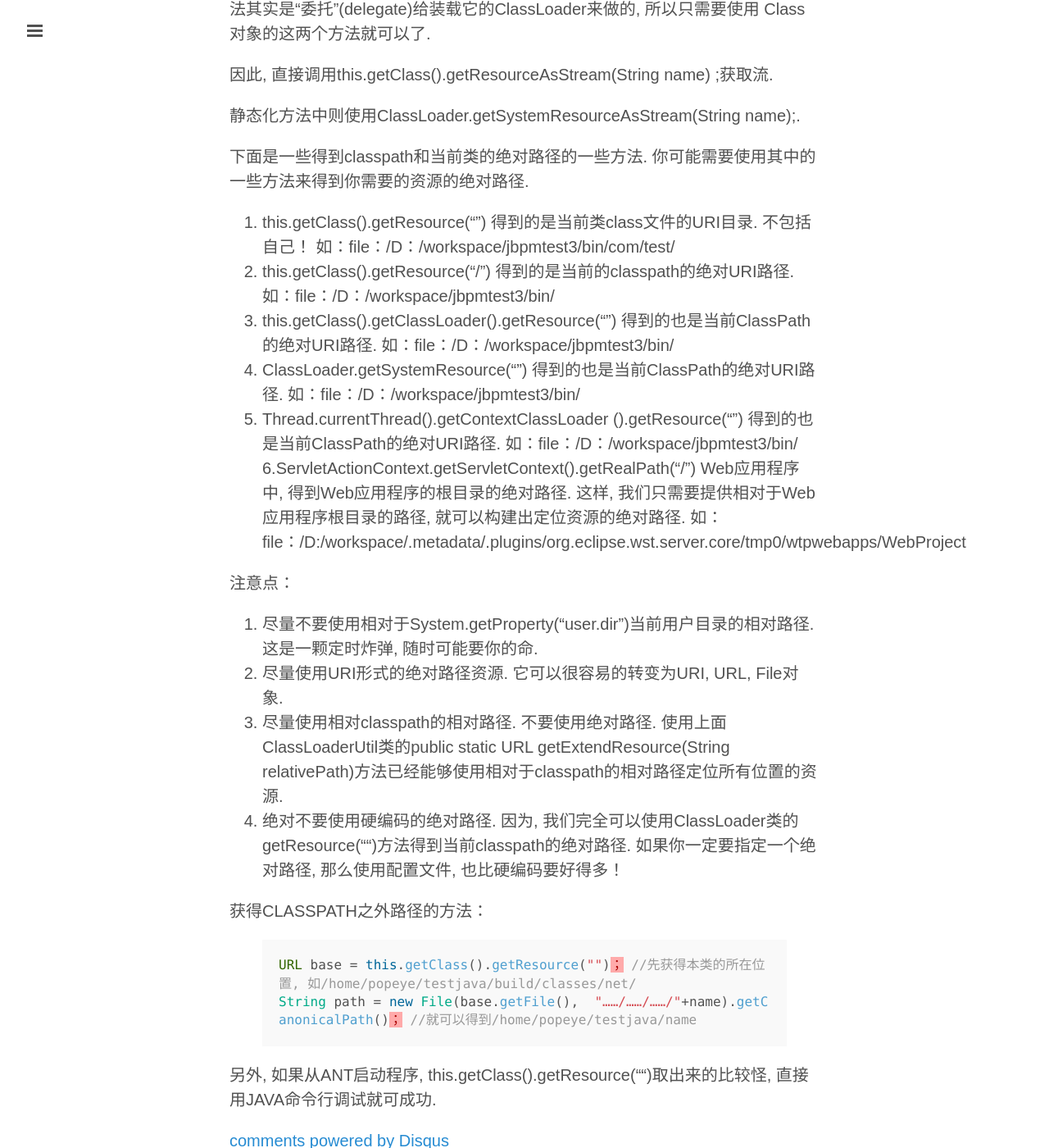
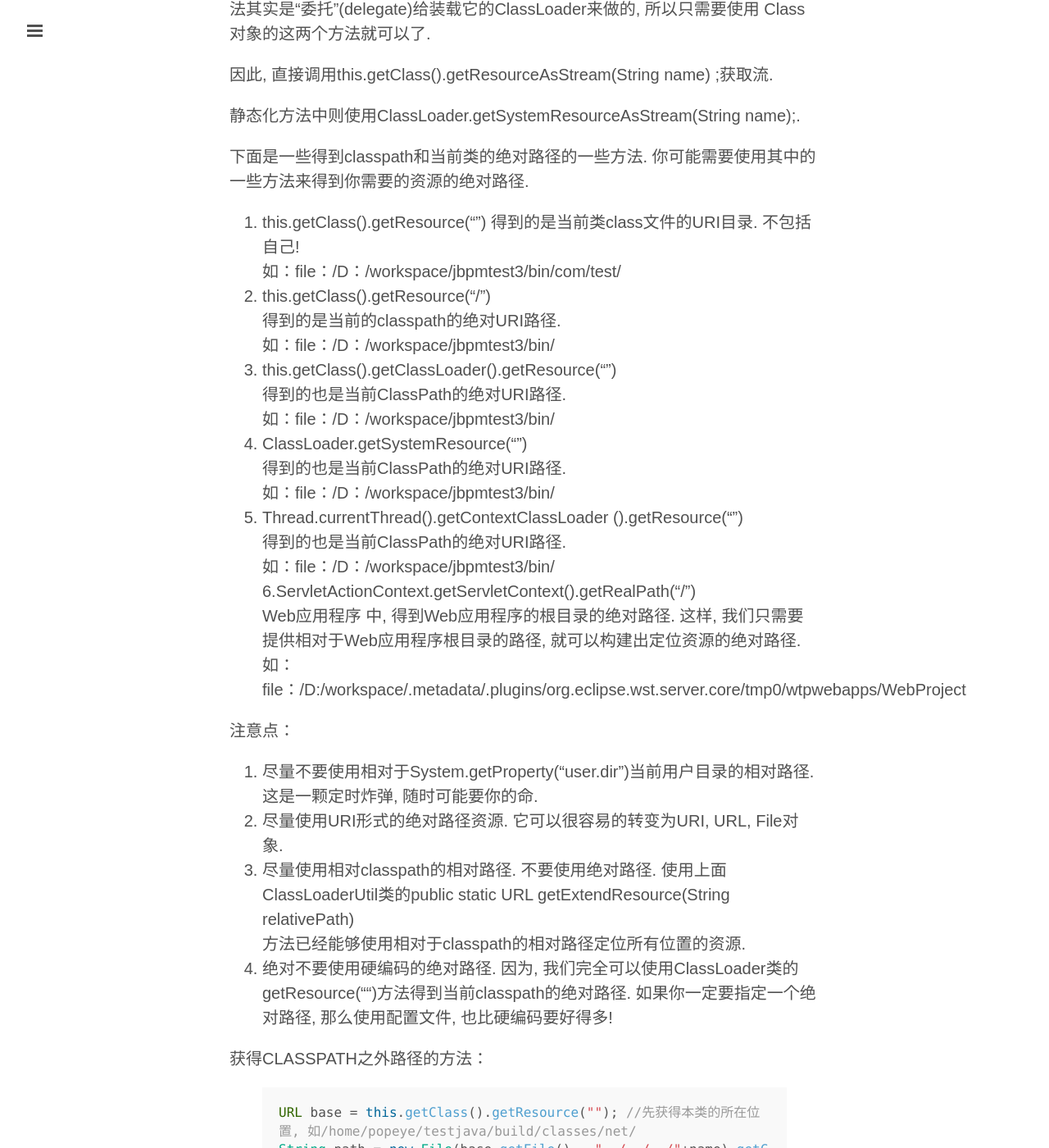
Before and after one commit to clarkdo/clarkdo.github.com, a Jekyll site: the page built from _posts/2014-10-09-41.md, in a window 1280 px wide and 1400 px high, scrolled down 596 px. Shown: the whole window at 82% size. Built offline with Jekyll 4.4.1, drawn with Linux system fonts in a browser that asks for light colours; Markdown is read by kramdown in place of the engine named in the settings; comment, search, counter and statistics services are not loaded.

```diff
--- a/_posts/2014-10-09-41.md
+++ b/_posts/2014-10-09-41.md
@@ -23,36 +23,36 @@ ClassLoader 提供了两个方法用于从装载的类路径中取得资源：
 下面是一些得到classpath和当前类的绝对路径的一些方法. 你可能需要使用其中的一些方法来得到你需要的资源的绝对路径.<br/>
 
 1. this.getClass().getResource("")
-得到的是当前类class文件的URI目录. 不包括自己！
-如：file：/D：/workspace/jbpmtest3/bin/com/test/
-2. this.getClass().getResource("/")
-得到的是当前的classpath的绝对URI路径.
-如：file：/D：/workspace/jbpmtest3/bin/
-3. this.getClass().getClassLoader().getResource("")
-得到的也是当前ClassPath的绝对URI路径.
-如：file：/D：/workspace/jbpmtest3/bin/
-4. ClassLoader.getSystemResource("")
-得到的也是当前ClassPath的绝对URI路径.
-如：file：/D：/workspace/jbpmtest3/bin/
-5. Thread.currentThread().getContextClassLoader ().getResource("")
-得到的也是当前ClassPath的绝对URI路径.
-如：file：/D：/workspace/jbpmtest3/bin/
-6.ServletActionContext.getServletContext().getRealPath(“/”)
-Web应用程序 中, 得到Web应用程序的根目录的绝对路径. 这样, 我们只需要提供相对于Web应用程序根目录的路径, 就可以构建出定位资源的绝对路径.
-如：file：/D:/workspace/.metadata/.plugins/org.eclipse.wst.server.core/tmp0/wtpwebapps/WebProject
+得到的是当前类class文件的URI目录. 不包括自己! <br/>
+如：file：/D：/workspace/jbpmtest3/bin/com/test/ <br/>
+2. this.getClass().getResource("/")  <br/>
+得到的是当前的classpath的绝对URI路径. <br/>
+如：file：/D：/workspace/jbpmtest3/bin/ <br/>
+3. this.getClass().getClassLoader().getResource("")  <br/>
+得到的也是当前ClassPath的绝对URI路径. <br/>
+如：file：/D：/workspace/jbpmtest3/bin/ <br/>
+4. ClassLoader.getSystemResource("")  <br/>
+得到的也是当前ClassPath的绝对URI路径. <br/>
+如：file：/D：/workspace/jbpmtest3/bin/ <br/>
+5. Thread.currentThread().getContextClassLoader ().getResource("")  <br/>
+得到的也是当前ClassPath的绝对URI路径. <br/>
+如：file：/D：/workspace/jbpmtest3/bin/ <br/>
+6.ServletActionContext.getServletContext().getRealPath(“/”)  <br/>
+Web应用程序 中, 得到Web应用程序的根目录的绝对路径. 这样, 我们只需要提供相对于Web应用程序根目录的路径, 就可以构建出定位资源的绝对路径. <br/>
+如：file：/D:/workspace/.metadata/.plugins/org.eclipse.wst.server.core/tmp0/wtpwebapps/WebProject <br/>
 
 注意点：<br/>
 
-1. 尽量不要使用相对于System.getProperty("user.dir")当前用户目录的相对路径. 这是一颗定时炸弹, 随时可能要你的命.
-2. 尽量使用URI形式的绝对路径资源. 它可以很容易的转变为URI, URL, File对象.
-3. 尽量使用相对classpath的相对路径. 不要使用绝对路径. 使用上面ClassLoaderUtil类的public static URL getExtendResource(String relativePath)方法已经能够使用相对于classpath的相对路径定位所有位置的资源.
-4. 绝对不要使用硬编码的绝对路径. 因为, 我们完全可以使用ClassLoader类的getResource("")方法得到当前classpath的绝对路径. 如果你一定要指定一个绝对路径, 那么使用配置文件, 也比硬编码要好得多！
+1. 尽量不要使用相对于System.getProperty("user.dir")当前用户目录的相对路径. 这是一颗定时炸弹, 随时可能要你的命. <br/>
+2. 尽量使用URI形式的绝对路径资源. 它可以很容易的转变为URI, URL, File对象. <br/>
+3. 尽量使用相对classpath的相对路径. 不要使用绝对路径. 使用上面ClassLoaderUtil类的public static URL getExtendResource(String relativePath) <br/>方法已经能够使用相对于classpath的相对路径定位所有位置的资源. <br/>
+4. 绝对不要使用硬编码的绝对路径. 因为, 我们完全可以使用ClassLoader类的getResource("")方法得到当前classpath的绝对路径. 如果你一定要指定一个绝对路径, 那么使用配置文件, 也比硬编码要好得多! <br/>
 
 获得CLASSPATH之外路径的方法：
 
 {% highlight java %}
-URL base = this.getClass().getResource("")； //先获得本类的所在位置, 如/home/popeye/testjava/build/classes/net/
-String path = new File(base.getFile(),  "……/……/……/"+name).getCanonicalPath()； //就可以得到/home/popeye/testjava/name
+URL base = this.getClass().getResource(""); //先获得本类的所在位置, 如/home/popeye/testjava/build/classes/net/
+String path = new File(base.getFile(),  "……/……/……/"+name).getCanonicalPath(); //就可以得到/home/popeye/testjava/name
 {% endhighlight %}
 
 另外, 如果从ANT启动程序, this.getClass().getResource("")取出来的比较怪, 直接用JAVA命令行调试就可成功.
```
